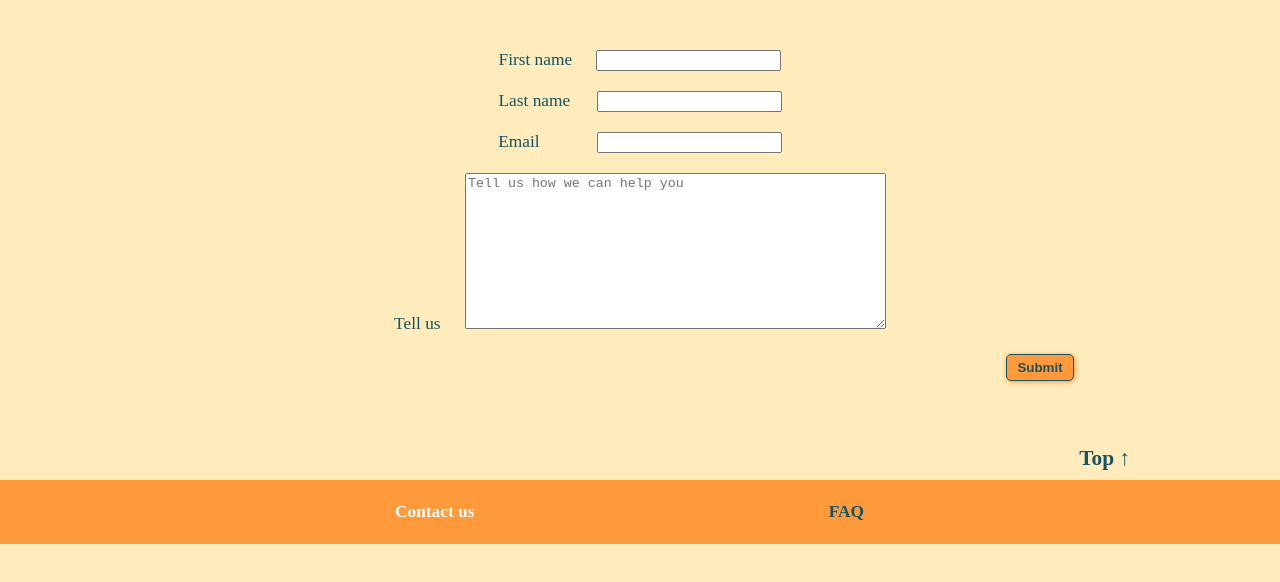
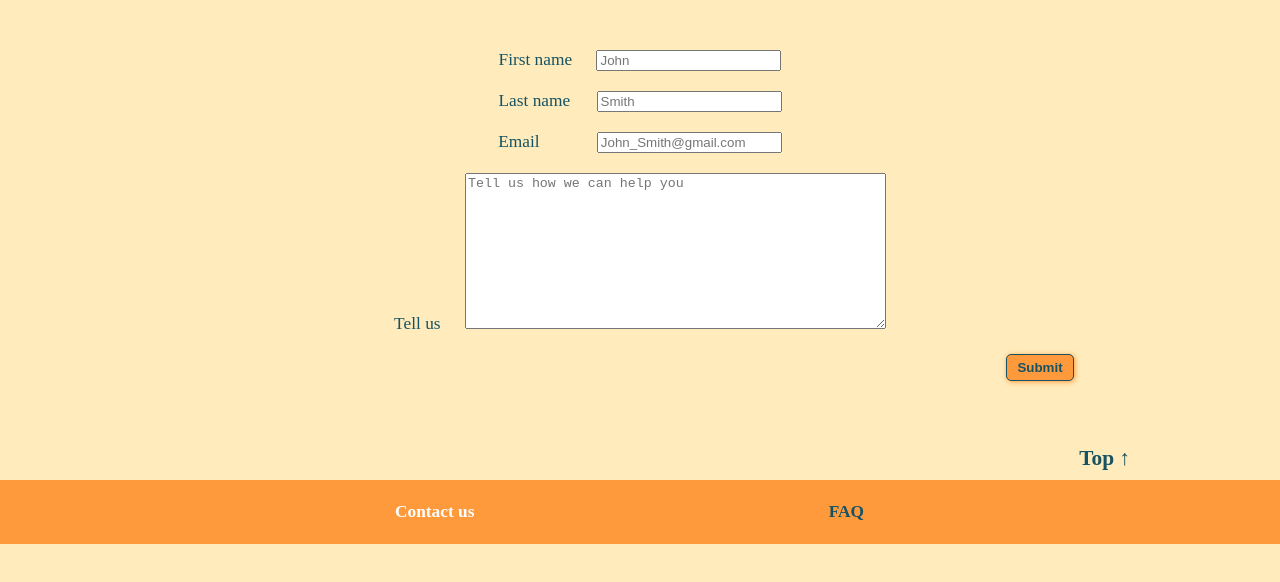
Before and after one commit to IrinaG2/UX-Task-1, a plain HTML site: page contact.html in a window 1280 px wide. Shown: the part 130-712 px from the top of the page. Drawn offline with Linux system fonts and the light colour scheme.

Commit message:
Adds placeholders to contact us page

```diff
--- a/contact.html
+++ b/contact.html
@@ -25,15 +25,30 @@
         <fieldset>
           <div class="contact">
             <label for="firstName">First name</label>
-            <input id="firstName" name="firstName" type="text" />
+            <input
+              id="firstName"
+              placeholder="John"
+              name="firstName"
+              type="text"
+            />
           </div>
           <div class="contact">
-            <label for="lasName">Last name</label>
-            <input id="lastName" name="lastName" type="text" />
+            <label for="lastName">Last name</label>
+            <input
+              id="lastName"
+              placeholder="Smith"
+              name="lastName"
+              type="text"
+            />
           </div>
           <div class="contact">
             <label for="email">Email</label>
-            <input id="email" name="email" type="email" />
+            <input
+              id="email"
+              placeholder="John_Smith@gmail.com"
+              name="email"
+              type="email"
+            />
           </div>
           <div class="contact">
             <label for="info">Tell us </label>
```
